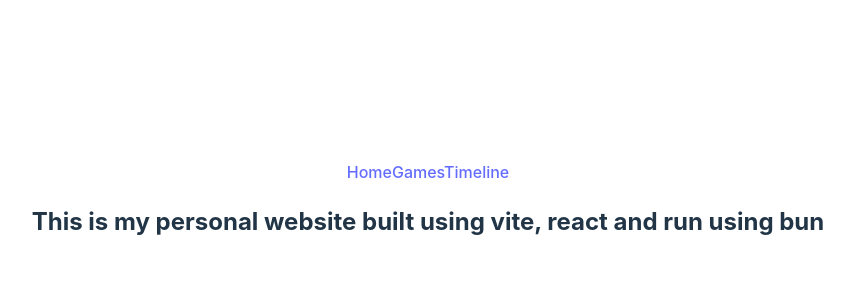
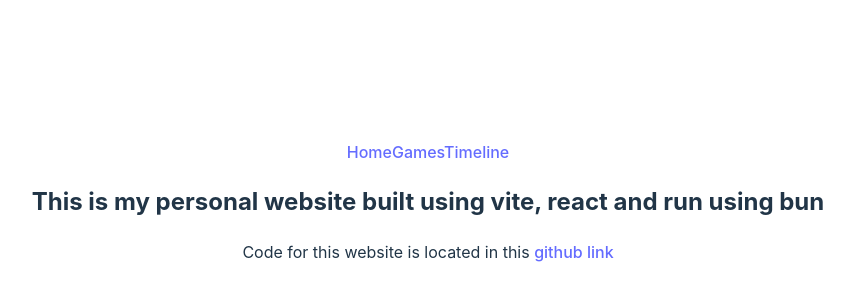
Before and after one commit to SZwuxin/vite-project, a React (Vite) app: page / in a window 1280 px wide. Shown: the part 190-490 px from the top of the page, without its empty margins (212-1066 px from the left). Built offline with nearby package versions, Linux system fonts and the light colour scheme.

Commit message:
Update main.tsx

```diff
--- a/src/pages/main.tsx
+++ b/src/pages/main.tsx
@@ -1,4 +1,5 @@
 // import { useState } from 'react'
+import { Link } from 'react-router-dom'
 import '../App.css'
 
 function Main() {
@@ -7,7 +8,8 @@ function Main() {
   return (
     <>
       <h2>This is my personal website built using vite, react and run using bun</h2>
-
+      <p> Code for this website is located in this <a target='_blank'
+            rel='noopener noreferrer' href="https://github.com/SZwuxin/vite-project">github link</a></p>
       {/*<div className="card">
         <button onClick={() => setCount((count) => count + 1)}>
           count is {count}
```
